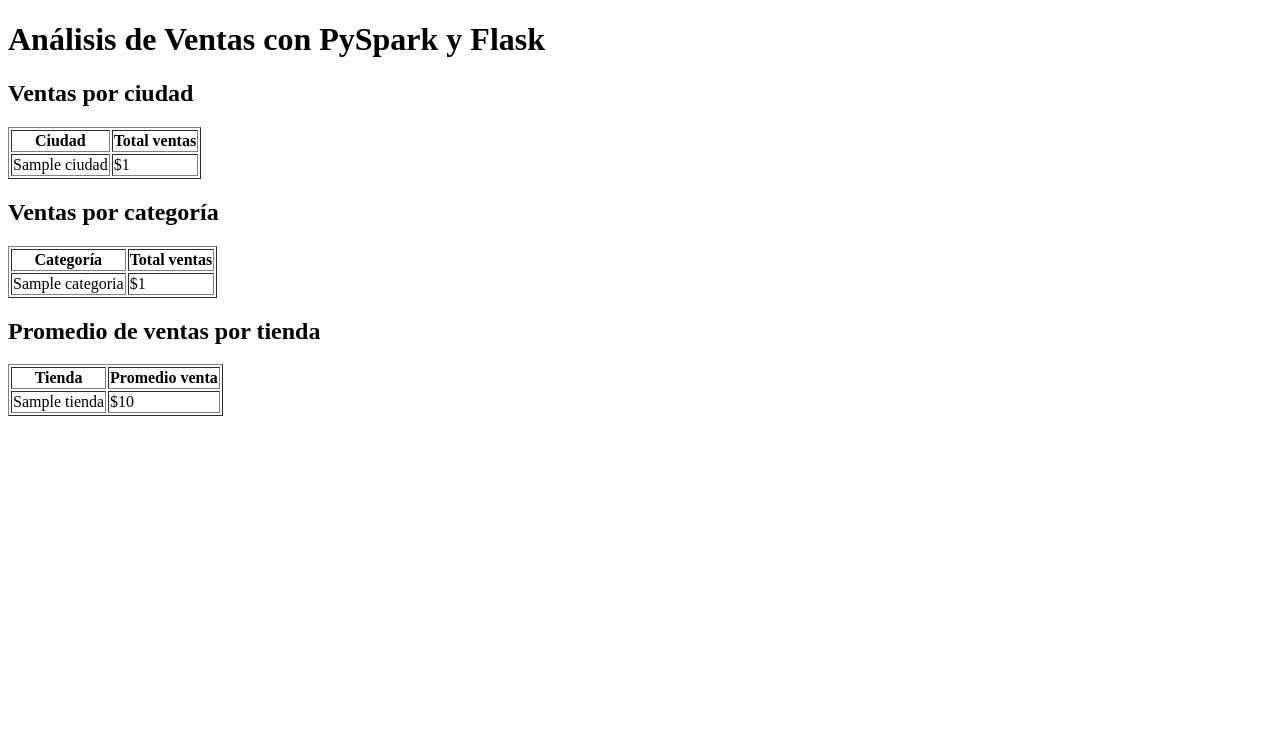
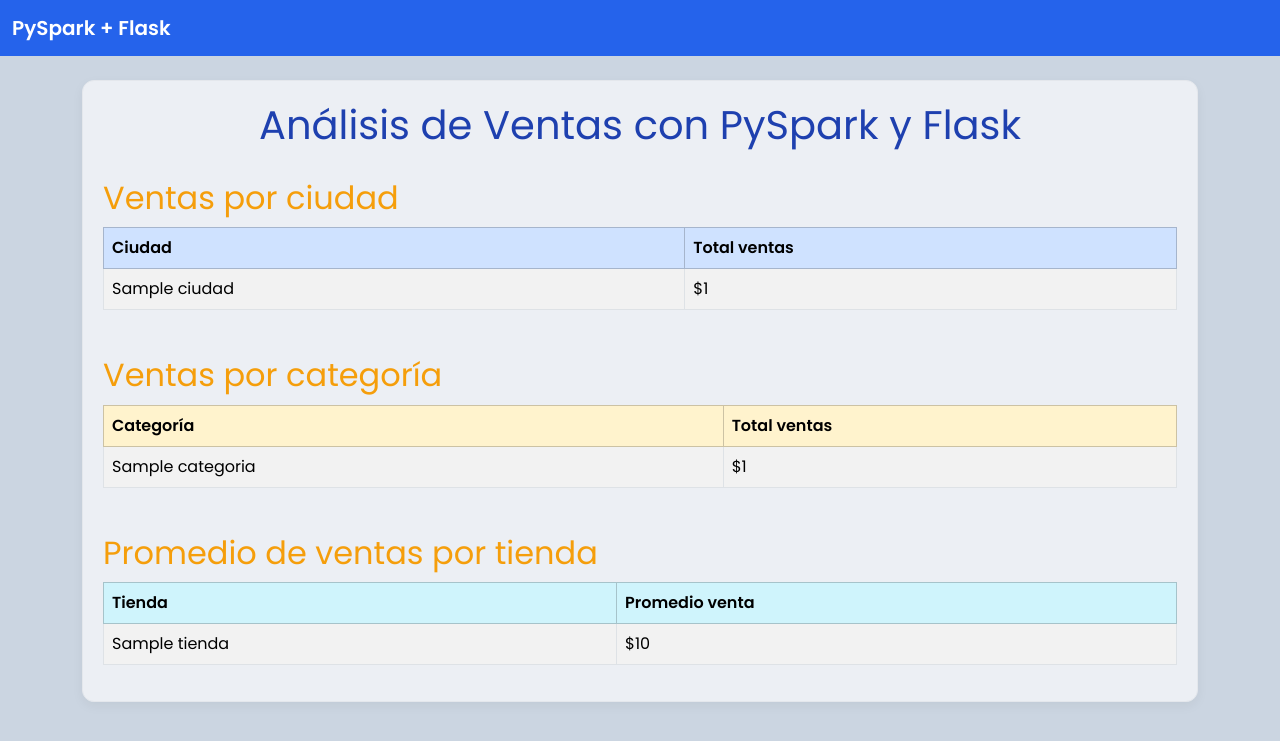
Before and after one commit to JuanesAcosta7/TRABAJO_CLUSTERING_CON_FLASK, a Flask app: template templates/ResSpark.html in a window 1280 px wide. Shown: the top 741 px of the page. Run offline with Flask 3, Linux system fonts and the light colour scheme; the template is opened without the code that fills it: most values are stand-ins (such as "Sample title", 1, 10 or a date in 2020).

Commit message:
finalizada la verificacion

```diff
--- a/Spark.py
+++ b/Spark.py
@@ -21,9 +21,10 @@ spark = SparkSession.builder \
 
 def cargar_datos():
     df = spark.read.csv(
-        "file:///C:/sparkpro/ventas.csv",
+        "file:///C:/sparkpro/ventas_2_millones.csv",
         header=True,
-        inferSchema=True
+        inferSchema=True,
+        encoding="ISO-8859-1"
     )
 
     df = df.withColumn("Total", col("cantidad") * col("precio_unitario"))
--- a/app.py
+++ b/app.py
@@ -1,5 +1,6 @@
 from flask import Flask, render_template, request
 from Spark import obtener_resultados
+import time
 
 
 app = Flask(__name__)
@@ -12,7 +13,14 @@ def home():
 
 @app.route('/')
 def spark_route():
+    inicio = time.time()
+
     resultados = obtener_resultados()
+
+    fin = time.time()
+
+    print("Tiempo de ejecución:", fin - inicio, "segundos")
+
 
     return render_template(
         'ResSpark.html',
--- a/templates/ResSpark.html
+++ b/templates/ResSpark.html
@@ -1,54 +1,117 @@
 <!DOCTYPE html>
 <html lang="es">
+
 <head>
     <meta charset="UTF-8">
     <title>Análisis de Ventas con PySpark</title>
+
+
+    <link href="https://cdn.jsdelivr.net/npm/bootstrap@5.3.3/dist/css/bootstrap.min.css" rel="stylesheet">
+
+
+    <link href="https://fonts.googleapis.com/css2?family=Poppins:wght@300;400;600&display=swap" rel="stylesheet">
+
+    <!-- Tu CSS -->
+    <link rel="stylesheet" href="/static/styles.css?v=1">
 </head>
+
 <body>
 
-    <h1>Análisis de Ventas con PySpark y Flask</h1>
+    <!-- Navbar -->
+    <nav class="navbar navbar-expand-lg navbar-personalizado mb-4">
+        <div class="container-fluid">
+            <span class="navbar-brand marca">
+                PySpark + Flask
+            </span>
+        </div>
+    </nav>
 
-    <h2>Ventas por ciudad</h2>
-<table border="1">
+    <div class="container">
+
+        <div class="caja-texto">
+
+            <h1 class="titulo-principal">
+                Análisis de Ventas con PySpark y Flask
+            </h1>
+
+            <!-- Ventas por ciudad -->
+            <h2 class="subtitulo">Ventas por ciudad</h2>
+
+            <div class="table-responsive">
+                <table class="table table-striped table-hover table-bordered align-middle">
+
+                    <thead class="table-primary">
                         <tr>
                             <th>Ciudad</th>
                             <th>Total ventas</th>
                         </tr>
+                    </thead>
+
+                    <tbody>
                         {% for item in ventas_ciudad %}
                         <tr>
-<td>{{ item.ciudad }}</td>
+                            <td>{{ item.Ciudad }}</td>
                             <td>${{ "{:,.0f}".format(item.total_ventas) }}</td>
                         </tr>
                         {% endfor %}
+                    </tbody>
+
                 </table>
+            </div>
 
-    <h2>Ventas por categoría</h2>
-<table border="1">
+            <!-- Ventas por categoría -->
+            <h2 class="subtitulo">Ventas por categoría</h2>
+
+            <div class="table-responsive">
+                <table class="table table-striped table-hover table-bordered align-middle">
+
+                    <thead class="table-warning">
                         <tr>
                             <th>Categoría</th>
                             <th>Total ventas</th>
                         </tr>
+                    </thead>
+
+                    <tbody>
                         {% for item in ventas_categoria %}
                         <tr>
                             <td>{{ item.categoria }}</td>
                             <td>${{ "{:,.0f}".format(item.total_ventas) }}</td>
                         </tr>
                         {% endfor %}
+                    </tbody>
+
                 </table>
+            </div>
 
-    <h2>Promedio de ventas por tienda</h2>
-<table border="1">
+            <!-- Promedio por tienda -->
+            <h2 class="subtitulo">Promedio de ventas por tienda</h2>
+
+            <div class="table-responsive">
+                <table class="table table-striped table-hover table-bordered align-middle">
+
+                    <thead class="table-info">
                         <tr>
                             <th>Tienda</th>
                             <th>Promedio venta</th>
                         </tr>
+                    </thead>
+
+                    <tbody>
                         {% for item in promedio_tienda %}
                         <tr>
-<td>{{ item.tienda }}</td>
+                            <td>{{ item.Tienda }}</td>
                             <td>${{ "{:,.0f}".format(item.promedio_venta) }}</td>
                         </tr>
                         {% endfor %}
+                    </tbody>
+
                 </table>
+            </div>
+
+        </div>
+
+    </div>
 
 </body>
 </html>
```
Lines whose indentation alone changed are shown as unchanged.
